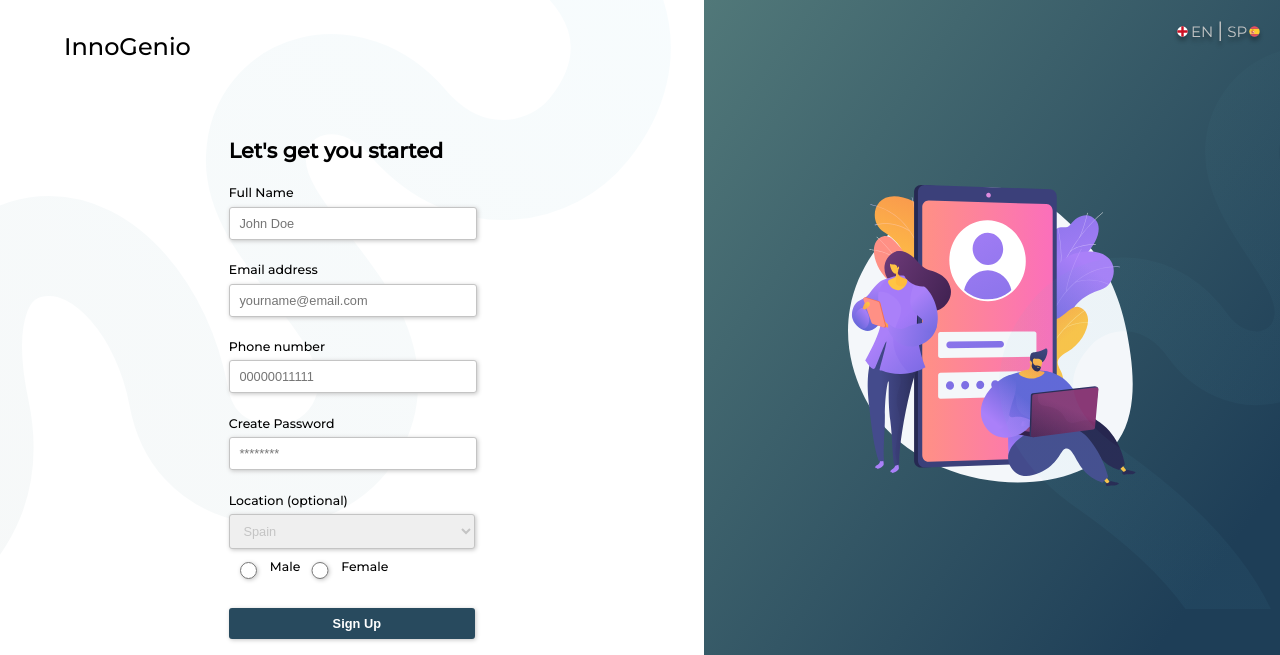
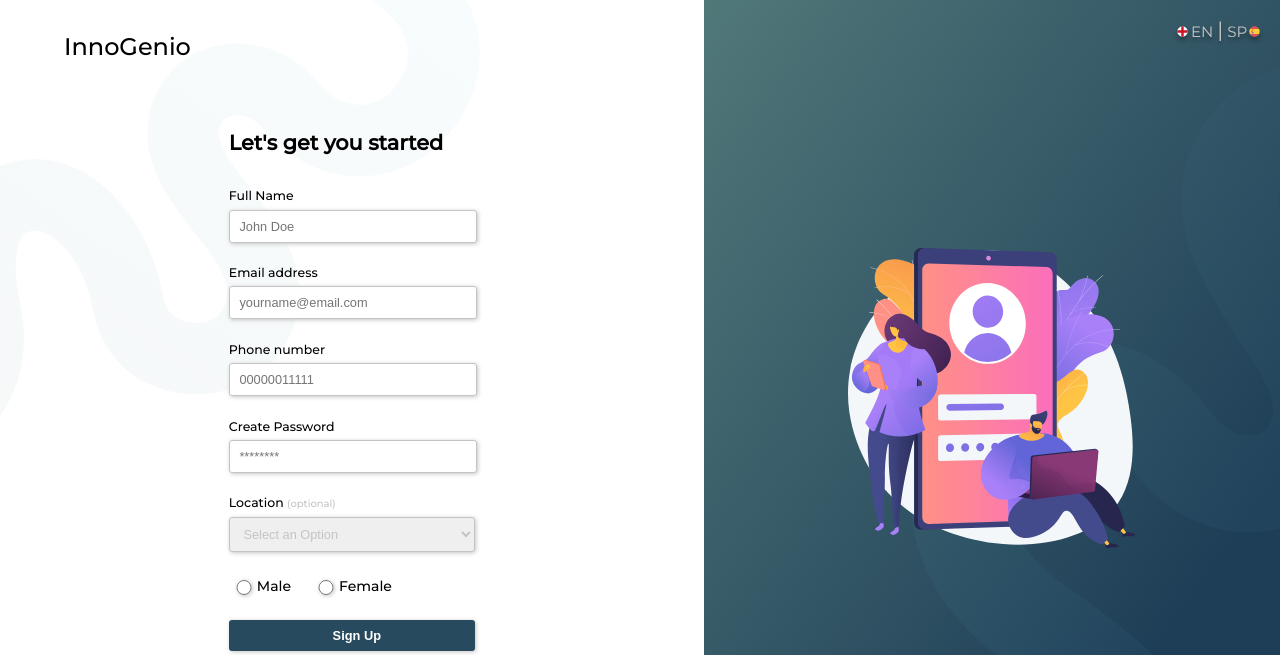
Before and after one commit to codesandboxInnogenio/FrontEnd-Day-One-Assignment, a website: page index.html in a window 1280 px wide. Shown: the top 655 px of the page. Drawn offline with Linux system fonts and the light colour scheme.

Commit message:
All Completed

```diff
--- a/index.html
+++ b/index.html
@@ -6,7 +6,6 @@
     <meta http-equiv="X-UA-Compatible" content="ie=edge" />
     <title>Static Template</title>
     <link rel="stylesheet" href="style.css" />
-
     <link rel="preconnect" href="https://fonts.googleapis.com">
 <link rel="preconnect" href="https://fonts.gstatic.com" crossorigin>
 <link href="https://fonts.googleapis.com/css2?family=Montserrat:wght@500&display=swap" rel="stylesheet">
@@ -17,52 +16,49 @@
             <div class="forms">
                 <div class="title">Let's get you started</div>
                 <div class="label fullname">Full Name</div>
-                <div><input type="text"  name="fullname" placeholder="John Doe"  ></div>
-
+                <div>
+                  <input type="text"  name="fullname" placeholder="John Doe"  >
+                </div>
                 <div class="label email">Email address</div>
                 <div><input type="email"  name="email" placeholder="yourname@email.com"></div>
-
                 <div class="label number">Phone number</div>
                 <div><input type="number"   name="number"placeholder="00000011111" ></div>
-
                 <div class="label password">Create Password</div>
                 <div><input type="password"   name="password" placeholder="********" ></div>
-
-                <div class="label Location">Location  (optional)</div>
+                <div class="label Location">Location  <span id="optional">(optional)</span></div>
                 <div>
                   <select>
+                    <option selected disabled hidden>Select an Option</option>
                     <option value="Spain">Spain</option>
                     <option value="England">England</option>
                     <option value="India">India</option>
                   </select>
                 </div>
+                <div for="radioIdMale" class=gender>
+                  <div class="radio">
+                   <input  label="Male" type="radio" name="male" class="radioMale" >
+                   <div class="radioLabel">Male</div>
+                  </div>
 
-                <div for="radioIdMale" class=gender>
-                  <input type="radio" name="male" id="radioMale" >
-                  <div class="radio-circle"></div> Male
-
-                  <input type="radio" name="male"  id="radioMale">
-                  <div class="radio-circle"></div>Female
+                  <div class="radio">
+                    <input type="radio" name="male"  class="radioMale">
+                   <div class="radioLabel">Female</div>
+                  </div>
                 </div>
-
                 <div class="button">
                   <button>Sign Up</button>
                 </div>
             </div>
           <div class="alreadyAuser">Already a user?<span id="login">Login<span></div>
           <div class="InnoGenio">InnoGenio</div>
-
         </div>
       <div class="rightContainer">
-
+        <div class="img-back">
         <div class="image">
           <img src="resources/avatar.svg" alt="avatar" width="100%" />
-
         </div>
-
         <div class="media">
           <div class="followUs">Follow us on</div>
-
           <div class="icons">
             <div class="facebook">
               <img src="/resources/fb.svg" alt="facebook" />
@@ -81,7 +77,7 @@
         <div class="flag">
           <img src="/resources/flagsIcon.svg" alt="flags" />
         </div>
-        <img class="strokeRight" src="/resources/StrokeRight.svg" width="48.8%">
+      </div>
       </div>
     </div>
   </body>
--- a/style.css
+++ b/style.css
@@ -17,9 +17,9 @@ body {
   align-items: center;
   justify-content: center;
   position: relative;
-
   background-image: url("/resources/Strokeleft.svg");
-  background-repeat: no-repeat, repeat;
+  background-repeat: no-repeat;
+  background-size: 30rem 30rem;
 }
 
 .forms {
@@ -53,7 +53,7 @@ body {
 }
 
 .title {
-  padding: 0.7rem 0rem 0rem;
+  padding: 0.7rem 0rem;
   font-size: 1.3rem;
   font-weight: bold;
 }
@@ -79,7 +79,12 @@ body {
   color: white;
   border-radius: 0.19rem;
   font-weight: 600;
-  margin: 1.2rem 0rem;
+  margin-bottom: 1rem;
+}
+
+#optional {
+  font-size: 0.8em;
+  color: #c4c4c4;
 }
 
 .label {
@@ -87,36 +92,55 @@ body {
 }
 
 .gender {
-  display: inline-flex;
-  padding: 0.8em 0em;
+  display: flex;
+  justify-content: flex-start;
+  gap: 20px;
+  padding: 2em 0em;
 }
 
-.radio-circle {
-  width: 20px;
-  height: 20px;
-  border-radius: 50%;
+.radio {
+  display: flex;
+}
+
+.radioMale {
+  width: 20px !important;
+}
+
+.radioLabel {
+  font-size: 14px;
 }
 
 .rightContainer {
   width: 45vw;
   height: 100vh;
   background: linear-gradient(126deg, #517879 0%, #1e3e57 80%);
-
+}
+.img-back {
+  width: 100%;
+  height: 100%;
   display: flex;
   flex-direction: column;
-  justify-content: space-evenly;
+  justify-content: center;
   align-items: center;
   position: relative;
+  background-image: url(/resources/StrokeRight.svg);
+  background-repeat: no-repeat;
+  background-position: right top;
+  background-size: contain;
+}
+
+.media {
+  position: absolute;
+  bottom: 2rem;
 }
 
 .image {
   width: 50%;
-  padding-top: 20%;
 }
 
 .followUs {
   color: #c4c4c4;
-  padding: 6rem 0rem 1rem;
+  padding: 1rem 0rem;
   text-align: center;
 }
 
```
